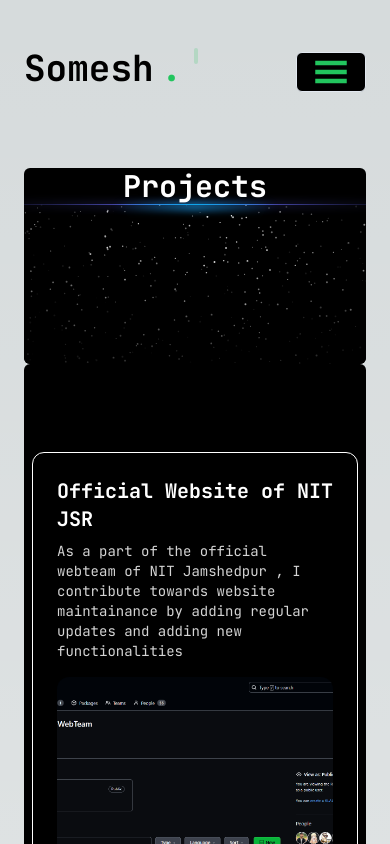
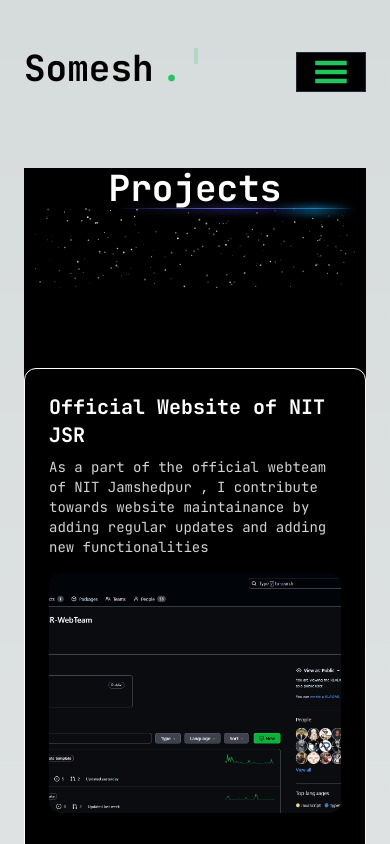
Before and after one commit to Somesh0001/SomeshPortfolio, a Next.js app: page /projects in a window 390 px wide. Shown: the top 844 px of the page. Built offline with nearby package versions, Linux system fonts and the light colour scheme.

Commit message:
phone view updates

```diff
--- a/app/achievements/page.tsx
+++ b/app/achievements/page.tsx
@@ -11,10 +11,10 @@
   return (
     <main className="py-6 xl:py-8 px-6 xl:px-8 flex flex-col items-center xs:min-w-full">
       <div className="h-fir-content w-full bg-black flex flex-col items-center justify-center overflow-hidden rounded-md">
-        <h1 className=" text-3xl lg:text-6xl font-bold text-center text-white relative z-20">
+        <h1 className="xs:text-4xl md:text-3xl lg:text-6xl font-bold text-center text-white relative z-20">
           Achievements
         </h1>
-        <div className="w-[40rem] h-40 relative">
+        <div className="xs:w-[20rem]  md:w-[40rem] xs:h-20 md:h-40 relative">
           {/* Gradients */}
           <div className="absolute inset-x-20 top-0 bg-gradient-to-r from-transparent via-indigo-500 to-transparent h-[2px] w-3/4 blur-sm" />
           <div className="absolute inset-x-20 top-0 bg-gradient-to-r from-transparent via-indigo-500 to-transparent h-px w-3/4" />
--- a/app/globals.css
+++ b/app/globals.css
@@ -3,16 +3,16 @@
 @tailwind utilities;
 
 :root {
-  --foreground-rgb: 0, 0, 0;
-  --background-start-rgb: 214, 219, 220;
-  --background-end-rgb: 255, 255, 255;
+  --foreground-rgb: 255, 255, 255;
+  --background-start-rgb: 0, 0, 0;
+  --background-end-rgb: 0, 0, 0;
 }
 
-@media (prefers-color-scheme: dark) {
+@media (prefers-color-scheme: light) {
   :root {
-    --foreground-rgb: 255, 255, 255;
-    --background-start-rgb: 0, 0, 0;
-    --background-end-rgb: 0, 0, 0;
+    --foreground-rgb: 0, 0, 0;
+    --background-start-rgb: 214, 219, 220;
+    --background-end-rgb: 255, 255, 255;
   }
 }
 
@@ -32,9 +32,35 @@
   }
 }
 
-
 @layer base {
   :root {
+    --background: 222.2 84% 4.9%;
+    --foreground: 210 40% 98%;
+    --card: 222.2 84% 4.9%;
+    --card-foreground: 210 40% 98%;
+    --popover: 222.2 84% 4.9%;
+    --popover-foreground: 210 40% 98%;
+    --primary: 210 40% 98%;
+    --primary-foreground: 222.2 47.4% 11.2%;
+    --secondary: 217.2 32.6% 17.5%;
+    --secondary-foreground: 210 40% 98%;
+    --muted: 217.2 32.6% 17.5%;
+    --muted-foreground: 215 20.2% 65.1%;
+    --accent: 217.2 32.6% 17.5%;
+    --accent-foreground: 210 40% 98%;
+    --destructive: 0 62.8% 30.6%;
+    --destructive-foreground: 210 40% 98%;
+    --border: 217.2 32.6% 17.5%;
+    --input: 217.2 32.6% 17.5%;
+    --ring: 212.7 26.8% 83.9%;
+    --chart-1: 220 70% 50%;
+    --chart-2: 160 60% 45%;
+    --chart-3: 30 80% 55%;
+    --chart-4: 280 65% 60%;
+    --chart-5: 340 75% 55%;
+  }
+
+  .light {
     --background: 0 0% 100%;
     --foreground: 222.2 84% 4.9%;
     --card: 0 0% 100%;
@@ -61,33 +87,6 @@
     --chart-4: 43 74% 66%;
     --chart-5: 27 87% 67%;
   }
-
-  .dark {
-    --background: 222.2 84% 4.9%;
-    --foreground: 210 40% 98%;
-    --card: 222.2 84% 4.9%;
-    --card-foreground: 210 40% 98%;
-    --popover: 222.2 84% 4.9%;
-    --popover-foreground: 210 40% 98%;
-    --primary: 210 40% 98%;
-    --primary-foreground: 222.2 47.4% 11.2%;
-    --secondary: 217.2 32.6% 17.5%;
-    --secondary-foreground: 210 40% 98%;
-    --muted: 217.2 32.6% 17.5%;
-    --muted-foreground: 215 20.2% 65.1%;
-    --accent: 217.2 32.6% 17.5%;
-    --accent-foreground: 210 40% 98%;
-    --destructive: 0 62.8% 30.6%;
-    --destructive-foreground: 210 40% 98%;
-    --border: 217.2 32.6% 17.5%;
-    --input: 217.2 32.6% 17.5%;
-    --ring: 212.7 26.8% 83.9%;
-    --chart-1: 220 70% 50%;
-    --chart-2: 160 60% 45%;
-    --chart-3: 30 80% 55%;
-    --chart-4: 280 65% 60%;
-    --chart-5: 340 75% 55%;
-  }
 }
 
 @layer base {
--- a/app/layout.tsx
+++ b/app/layout.tsx
@@ -18,7 +18,7 @@
 }>) {
   return (
     <html lang="en">
-      <body className={inter.className}>
+      <body className={`${inter.className} black`}>
         <Header />
         {children}
       </body>
--- a/app/projects/page.tsx
+++ b/app/projects/page.tsx
@@ -10,10 +10,10 @@
   return (
     <main className="py-6 xl:py-8 px-6 xl:px-8 flex flex-col items-center xs:min-w-full">
       <div className="h-fir-content w-full bg-black flex flex-col items-center justify-center overflow-hidden rounded-md">
-        <h1 className=" text-3xl lg:text-6xl font-bold text-center text-white relative z-20">
+        <h1 className=" xs:text-4xl md:text-3xl lg:text-6xl font-bold text-center text-white relative z-20">
           Projects
         </h1>
-        <div className="w-[40rem] h-40 relative">
+        <div className="xs:w-[20rem] md:w-[40rem] xs:h-20 md:h-40 relative">
           {/* Gradients */}
           <div className="absolute inset-x-20 top-0 bg-gradient-to-r from-transparent via-indigo-500 to-transparent h-[2px] w-3/4 blur-sm" />
           <div className="absolute inset-x-20 top-0 bg-gradient-to-r from-transparent via-indigo-500 to-transparent h-px w-3/4" />
@@ -35,7 +35,7 @@
         </div>
       </div>
       <div className="w-full bg-black flex flex-wrap items-center justify-center overflow-hidden rounded-md ">
-        <div className="w-full sm:w-full md:w-1/2 p-2">
+        <div className="w-full sm:w-full md:w-1/2 md:p-2 ">
           <Card
             title="Official Website of NIT JSR   "
             description="As a part of the official webteam of NIT Jamshedpur , I contribute towards website maintainance by adding regular updates and adding new functionalities "
@@ -61,7 +61,7 @@
           />
         </div>
       </div>
-      <div className="text-4xl text-green-500 ">
+      <div className="text-4xl text-green-500 flex items-center justify-center text-center">
         Some minor projects and more contributions
       </div>
       <div className="w-full bg-black flex flex-wrap items-center justify-center overflow-hidden rounded-md ">
--- a/components/Sidebar.tsx
+++ b/components/Sidebar.tsx
@@ -4,6 +4,7 @@
 import { usePathname } from "next/navigation";
 import { MinusIcon, PlusIcon } from "@radix-ui/react-icons";
 import { Button } from "@/components/ui/button";
+import { useState } from "react";
 import { GiHamburgerMenu } from "react-icons/gi";
 import {
   Drawer,
@@ -59,6 +60,12 @@
 ];
 
 export default function Sidebar() {
+  const [isDrawerOpen, setIsDrawerOpen] = useState(false);
+
+  const closeDrawer = () => {
+    setIsDrawerOpen(false);
+  };
+
   const [goal, setGoal] = React.useState(350);
   const pathName = usePathname();
   function onClick(adjustment: number) {
@@ -66,11 +73,10 @@
   }
 
   return (
-    <Drawer>
+    <Drawer open={isDrawerOpen} onOpenChange={setIsDrawerOpen}>
       <DrawerTrigger asChild className="md:hidden">
-        <Button variant="outline">
-          {" "}
-          <GiHamburgerMenu className=" text-4xl" />{" "}
+        <Button variant="outline" onClick={() => setIsDrawerOpen(true)}>
+          <GiHamburgerMenu className="text-4xl" />
         </Button>
       </DrawerTrigger>
       <DrawerContent className="h-full">
@@ -79,47 +85,50 @@
             <Link
               href="/"
               className={`text-${pathName === "/" ? "green" : "white"}-500`}
+              onClick={closeDrawer}
             >
               Home
-            </Link>{" "}
+            </Link>
           </div>
           <div className="mx-4 text-white-500">
-            {" "}
             <Link
               href="/projects"
               className={`text-${
                 pathName === "/projects" ? "green" : "white"
               }-500`}
+              onClick={closeDrawer}
             >
               Projects
-            </Link>{" "}
+            </Link>
           </div>
           <div className="mx-4 text-white-500">
-            {" "}
             <Link
               href="/achievements"
               className={`text-${
                 pathName === "/achievements" ? "green" : "white"
               }-500`}
+              onClick={closeDrawer}
             >
               Achievements
-            </Link>{" "}
+            </Link>
           </div>
           <div className="mx-4 text-white-500">
-            {" "}
             <Link
               href="/about"
               className={`text-${
                 pathName === "/about" ? "green" : "white"
               }-500`}
+              onClick={closeDrawer}
             >
               About
-            </Link>{" "}
+            </Link>
           </div>
           <div>
             <DrawerFooter>
               <DrawerClose asChild>
-                <Button variant="outline">Cancel</Button>
+                <Button variant="outline" onClick={closeDrawer}>
+                  Cancel
+                </Button>
               </DrawerClose>
             </DrawerFooter>
           </div>
```
